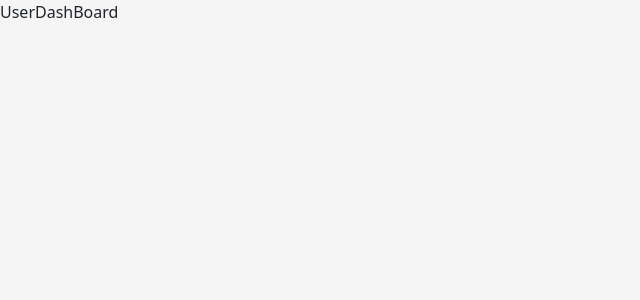
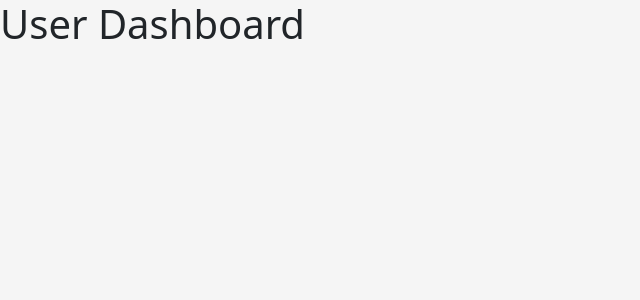
Before and after one commit to NokibulAlam/shopp.my-commerce-UI, a React (Create React App) app: page /user/dashboard in a window 1280 px wide. Shown: the top 300 px of the page, without its empty margins (0-640 px from the left). Built offline with nearby package versions, Linux system fonts and the light colour scheme; sample sign-in values are in the browser's storage; a web font is replaced by a local one.

Commit message:
Admin's Protected Routing Added

```diff
--- /dev/null
+++ b/src/Auth/AdminRoute.js
@@ -0,0 +1,13 @@
+import React from 'react'
+import { Navigate,Outlet } from 'react-router-dom'
+
+// Import API
+import {isAuthenticate} from './index';
+
+const AdminRoute = ({component, path, children, ...rest}) => {
+
+    return isAuthenticate() && isAuthenticate().user.role === 1 ? <Outlet /> : <Navigate to={{ pathname: "/signin" }} />;
+
+}
+
+export default AdminRoute;
--- a/src/Routes.js
+++ b/src/Routes.js
@@ -7,23 +7,30 @@ import Signin from "./User/Signin";
 import Home from './Core/Home/Home';
 import ProductPage from './Core/ProductPage/ProductPage';
 import UserDashBoard from './User/UserDashBoard';
+import AdminDashBoard from './User/AdminDashBoard';
 
 // Import Protected Routing
 import PrivateRoute from './Auth/PrivateRoute';
+import AdminRoute from './Auth/AdminRoute';
 
 function Router() {
   return (
     <BrowserRouter>
         <Routes>
+
             <Route path={'/'} element={<Home />}/>
             <Route path={'/signin'} element={<Signin />}/>
             <Route path={'/signup'} element={<Signup />}/>
             <Route path={'/product/:productId'} element={<ProductPage />}/>
+
             <Route exact path={'/user/dashboard'} element={<PrivateRoute />}>
               <Route exact path={'/user/dashboard'} element={<UserDashBoard />}/>
             </Route>
 
-            {/* <PrivateRoute path="/user/dashboard/"  element={UserDashBoard}/> */}
+            <Route exact path={'/admin/dashboard'} element={<AdminRoute />}>
+              <Route exact path={'/admin/dashboard'} element={<AdminDashBoard />}/>
+            </Route>
+
         </Routes>
     </BrowserRouter>
   )
--- /dev/null
+++ b/src/User/AdminDashBoard.js
@@ -0,0 +1,11 @@
+import React from 'react'
+
+const AdminDashBoard = () => {
+  return (
+    <div>
+        <h1>AdminDashBoard</h1>
+    </div>
+  )
+}
+
+export default AdminDashBoard;
--- a/src/User/UserDashBoard.js
+++ b/src/User/UserDashBoard.js
@@ -2,7 +2,9 @@ import React from 'react'
 
 const UserDashBoard = () => {
   return (
-    <div>UserDashBoard</div>
+    <div>
+      <h1>User Dashboard</h1>
+    </div>
   )
 }
 
```
Also changed, not shown: src/Auth/PrivateRoute.js (+1 -6 lines).
